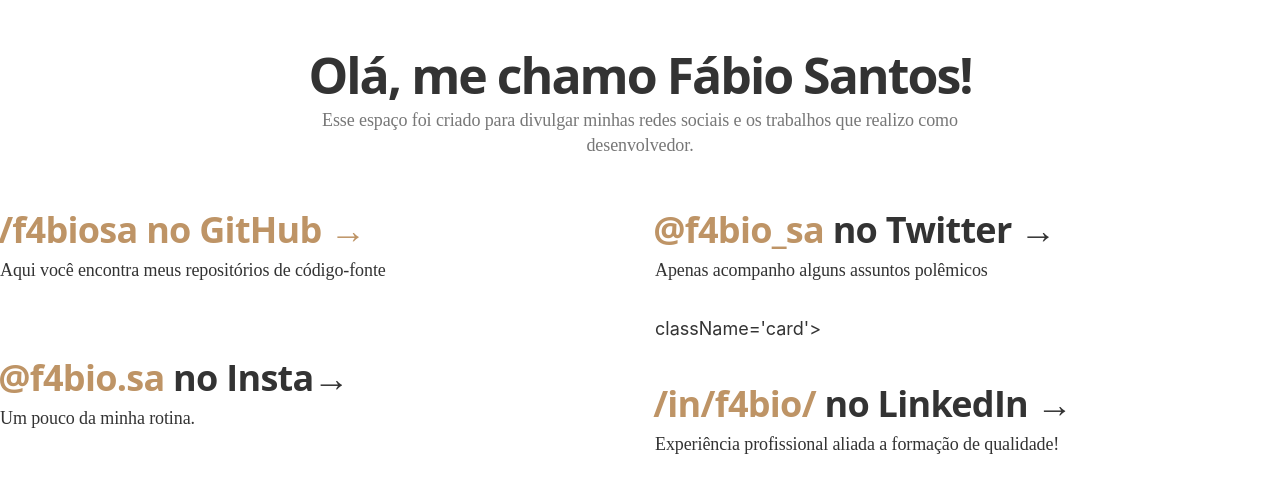
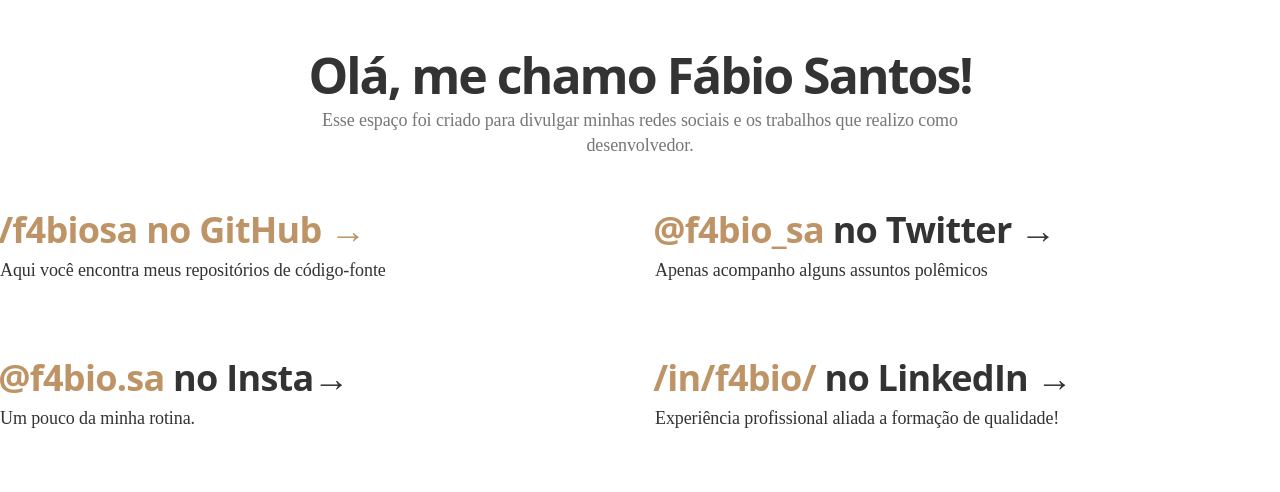
Before and after one commit to f4biosa/f4biosa, a Next.js app: page / in a window 1280 px wide. Shown: the top 492 px of the page. Built offline with nearby package versions, Linux system fonts and the light colour scheme.

Commit message:
Update index.js

```diff
--- a/pages/index.js
+++ b/pages/index.js
@@ -25,8 +25,7 @@ export default function Home() {
         </div>
         <div className="row">
             <div className="col-lg-6 col-xs-12">
-              <div className='card'>
-
+                <div className="card">
                     <div className="card-body">
                         <h2 className="card-title"><a href="https://github.com/f4biosa" >/f4biosa no GitHub &rarr;</a></h2>
                         <p className="card-text">Aqui você encontra meus repositórios de código-fonte</p>
@@ -34,7 +33,7 @@ export default function Home() {
                 </div>
             </div>
             <div className="col-lg-6 col-xs-12">
-            <div className='card'>
+                <div className="card">
 
                     <div className="card-body">
                         <h2 className="card-title"><a href="https://twitter.com/f4bio_sa" >@f4bio_sa</a> no Twitter &rarr;</h2>
@@ -45,7 +44,7 @@ export default function Home() {
 
 
             <div className="col-lg-6 col-xs-12">
-                  <div className='card'>
+                <div className="card">
 
                     <div className="card-body">
                         <h2 className="card-title"><a href="https://www.instagram.com/f4bio.sa/" >@f4bio.sa</a> no Insta&rarr;</h2>
@@ -54,7 +53,7 @@ export default function Home() {
                 </div>
             </div>
             <div className="col-lg-6 col-xs-12">
-               <div> className='card'>
+                <div className="card">
                     <div className="card-body">
                         <h2 className="card-title"> <a href="https://www.linkedin.com/in/f4bio/">/in/f4bio/</a> no LinkedIn &rarr;</h2>
                         <p className="card-text">Experiência profissional aliada a formação de qualidade!</p>
```
Lines whose indentation alone changed are shown as unchanged.
